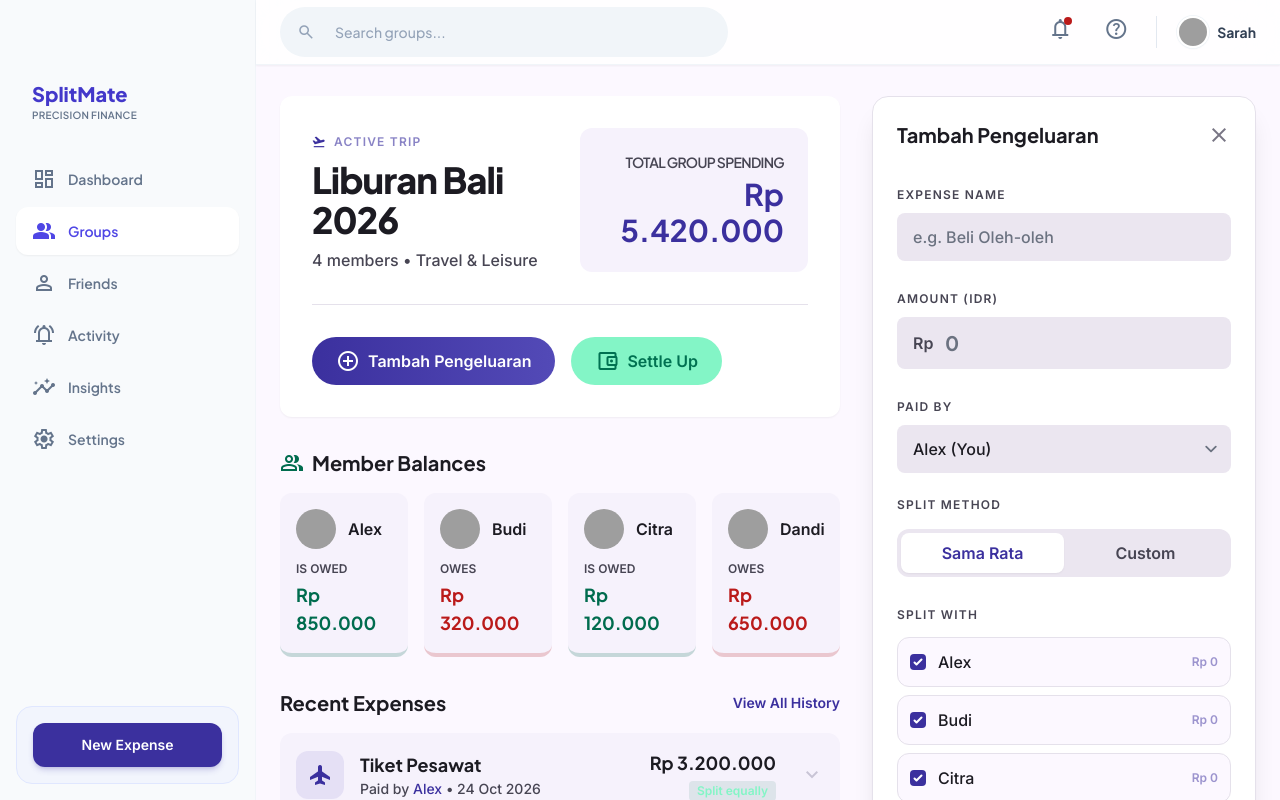
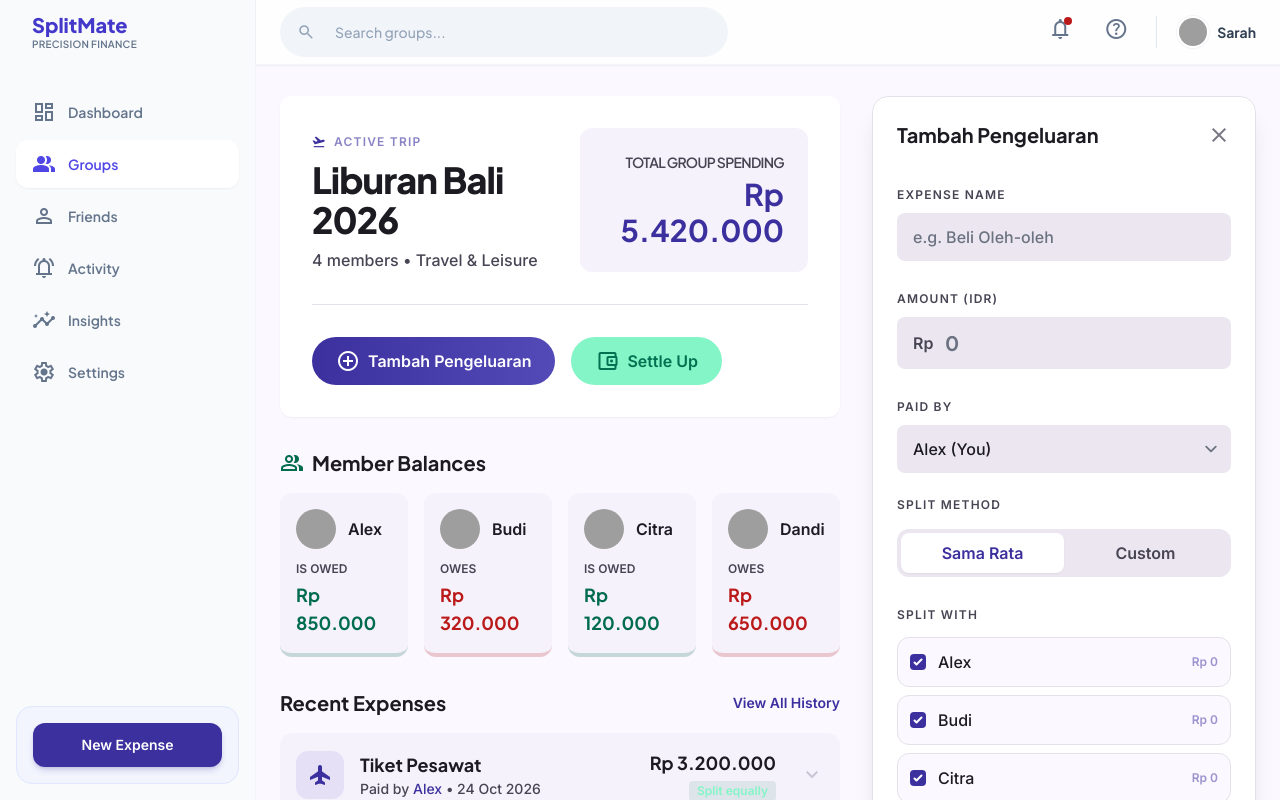
Before and after one commit to syamsaalhadi/splitmate, a React app in the folder frontend/: page /groups in a window 1280 px wide. Shown: the top 800 px of the page. Built offline with nearby package versions, Linux system fonts and the light colour scheme; no server answers; grey boxes are pictures that could not be loaded; the HTML template or start-up script is replaced by a standard one.

Commit message:
update sidebar

```diff
--- a/frontend/src/components/layout/Navbar.jsx
+++ b/frontend/src/components/layout/Navbar.jsx
@@ -11,9 +11,6 @@ const Navbar = () => {
         <div className="hidden md:flex items-center space-x-8">
           <a className="text-indigo-700 font-semibold border-b-2 border-indigo-600 transition-all font-body" href="#fitur">
             Fitur
-          </a>
-          <a className="text-slate-600 hover:text-indigo-600 transition-colors font-body" href="#harga">
-            Harga
           </a>
           <a className="text-slate-600 hover:text-indigo-600 transition-colors font-body" href="#tentang-kami">
             Tentang Kami
--- a/frontend/src/components/layout/Sidebar.jsx
+++ b/frontend/src/components/layout/Sidebar.jsx
@@ -5,9 +5,10 @@ const Sidebar = () => {
   const location = useLocation();
 
   return (
-    <aside className="h-screen w-64 fixed left-0 top-0 border-r border-slate-100 dark:border-slate-800 bg-slate-50 dark:bg-slate-950 flex flex-col gap-2 p-4 pt-20 hidden md:flex">
-      <div className="mb-6 px-4">
-        <h2 className="text-xl font-black text-indigo-700 dark:text-indigo-400 font-headline">SplitMate</h2>
+    <aside className="h-screen w-64 fixed left-0 top-0 border-r border-slate-100 dark:border-slate-800 bg-slate-50 dark:bg-slate-950 flex flex-col gap-2 p-4 pt-0 hidden md:flex">
+      {/* Container matches TopAppBar height to align perfectly */}
+      <div className="h-16 flex flex-col justify-center px-4 mb-4">
+        <h2 className="text-xl font-black text-indigo-700 dark:text-indigo-400 font-headline leading-tight">SplitMate</h2>
         <p className="text-[10px] text-slate-500 font-semibold tracking-wide uppercase font-headline">Precision Finance</p>
       </div>
 
--- a/frontend/src/pages/DebtTracking.jsx
+++ b/frontend/src/pages/DebtTracking.jsx
@@ -7,7 +7,7 @@ const DebtTracking = () => {
     <div className="bg-surface text-on-surface min-h-screen">
       <Sidebar />
 
-      <TopAppBar searchPlaceholder="Cari teman..." />
+      <TopAppBar searchPlaceholder="Search friends..." />
       {/* Main Content Canvas */}
       <main className="pt-24 pb-20 md:ml-64 px-6 min-h-screen">
         <div className="max-w-7xl mx-auto flex flex-col lg:flex-row gap-8">
--- a/frontend/src/pages/Login.jsx
+++ b/frontend/src/pages/Login.jsx
@@ -69,26 +69,7 @@ const Login = () => {
               </div>
             </form>
 
-            {/* Divider */}
-            <div className="relative my-8 text-center">
-              <div className="absolute inset-0 flex items-center">
-                <div className="w-full border-t border-outline-variant/30"></div>
-              </div>
-              <span className="relative px-4 bg-surface-container-lowest text-sm text-outline font-medium font-body">atau</span>
-            </div>
 
-            {/* SSO Button */}
-            <button
-              type="button"
-              className="w-full py-3.5 flex items-center justify-center gap-3 bg-surface border border-outline-variant/50 hover:bg-surface-container-low text-on-surface font-semibold rounded-full transition-all duration-200 active:scale-95 font-body"
-            >
-              <img
-                src="https://lh3.googleusercontent.com/aida-public/AB6AXuD_f-gJhQw7VeFNNQvUv0EkwP00Q9Zfhrj1ARmjG-WL6gwGGeuybwRUsBE6ApK6iFEEvzQZX6hNgGN41__cBsOULUParfSLnyephszvDtOBAPeVQ2OxuZ7biIEK4IR1j6yZjg93SOnTD-sqa2-tmMC1JVZi3nXJekZQhaEAuqqpA9lce9BXPUxNltGB4S6lqdFTOCvD6RvPqVSH4M81Ymi0tfeOAN3aIYCVbS8-Ta4q1F1s0PD1Cl8Izh20e2NF97tBG_7sn9ma_VQ"
-                alt="Google Logo"
-                className="w-5 h-5"
-              />
-              Masuk dengan Google
-            </button>
 
             {/* Redirect Link */}
             <div className="mt-8 text-center border-t border-outline-variant/20 pt-6">
```
